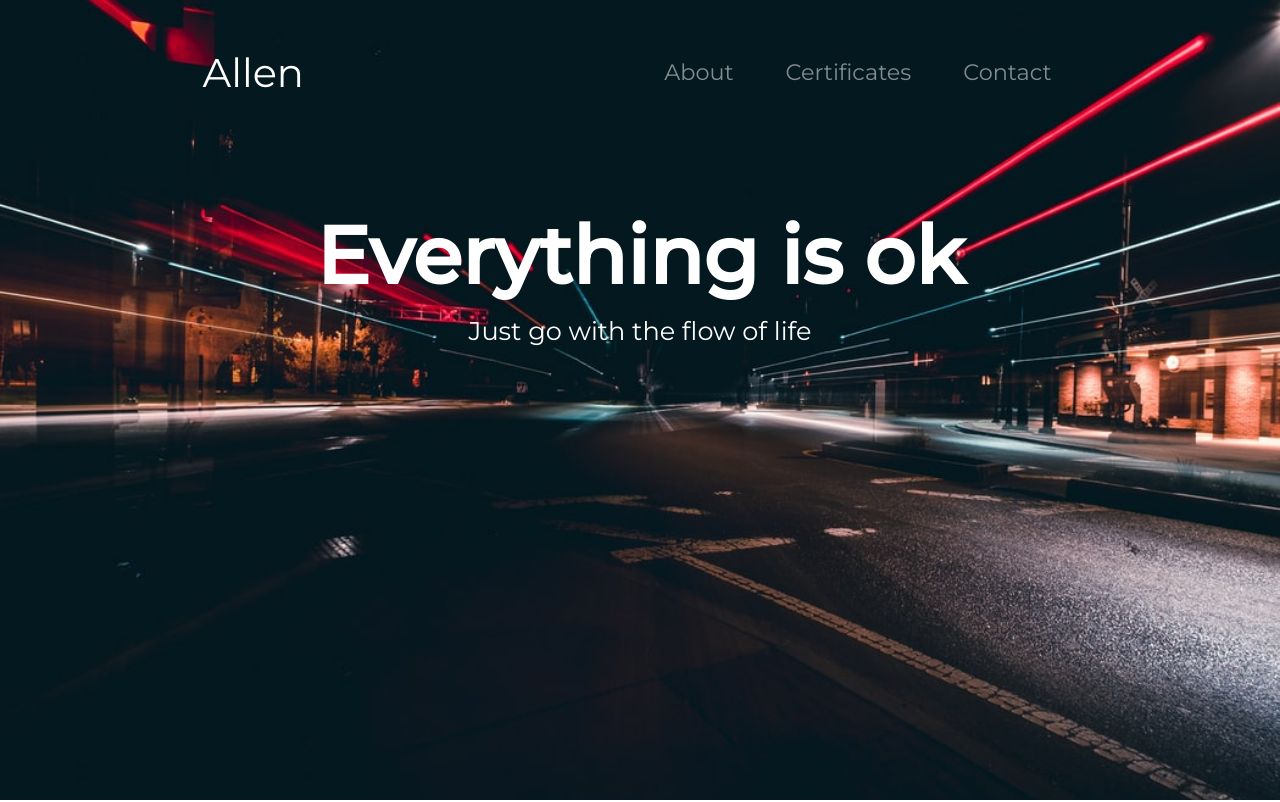
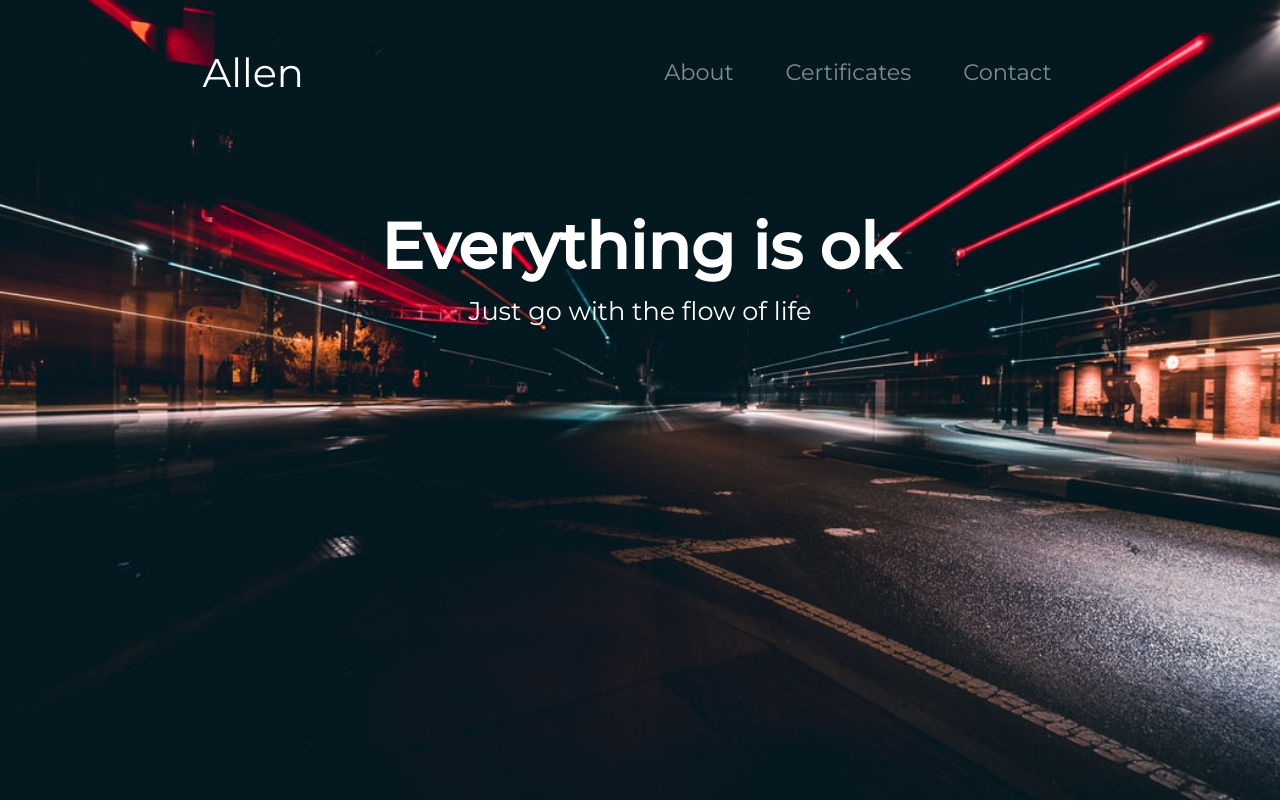
Before and after one commit to allenluna11/myWebsite, a plain HTML site: page index.html in a window 1280 px wide. Shown: the top 802 px of the page. Drawn offline with nearby package versions, Linux system fonts and the light colour scheme.

Commit message:
Update style.css

```diff
--- a/css/style.css
+++ b/css/style.css
@@ -46,7 +46,7 @@ p {
 }
 .head-text {
   font-family: "Montserrat", sans-serif;
-  font-size: 5rem;
+  font-size: 400%;
   color: white;
 }
 .head-p {
```
